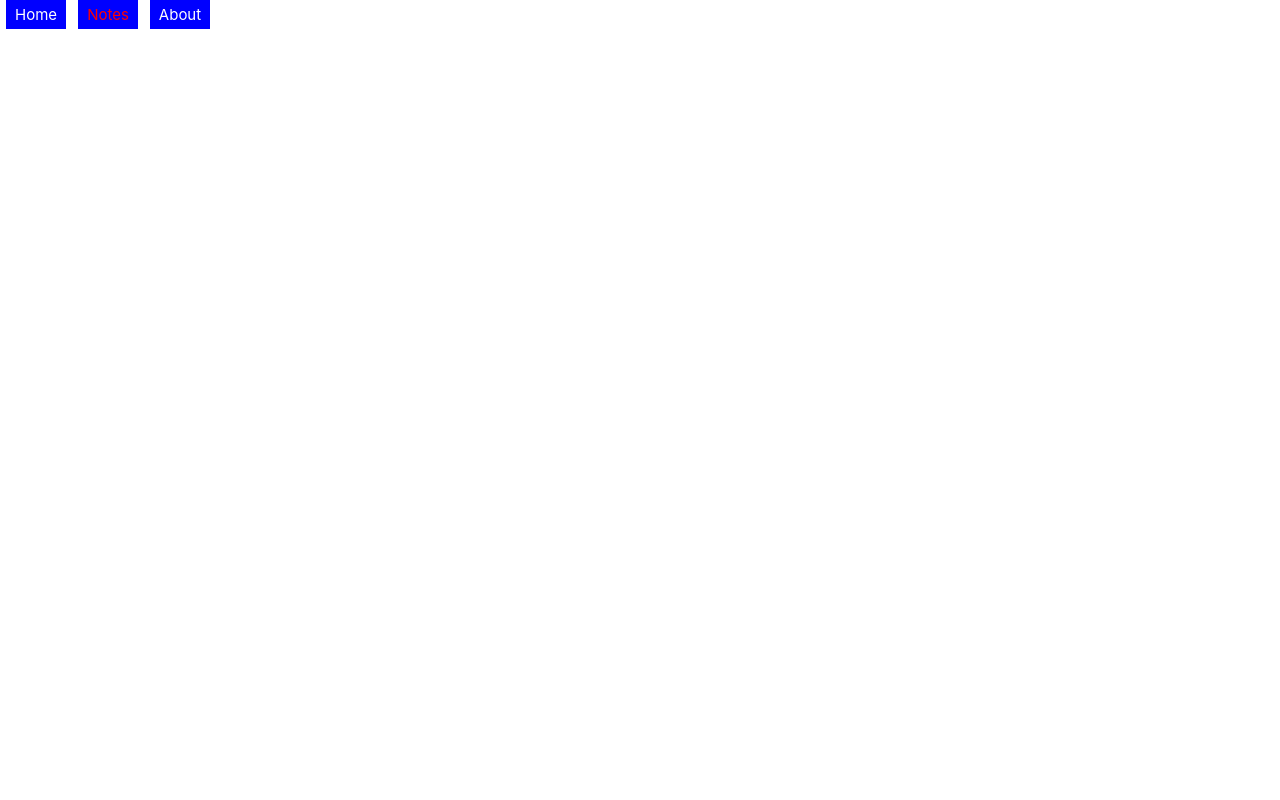
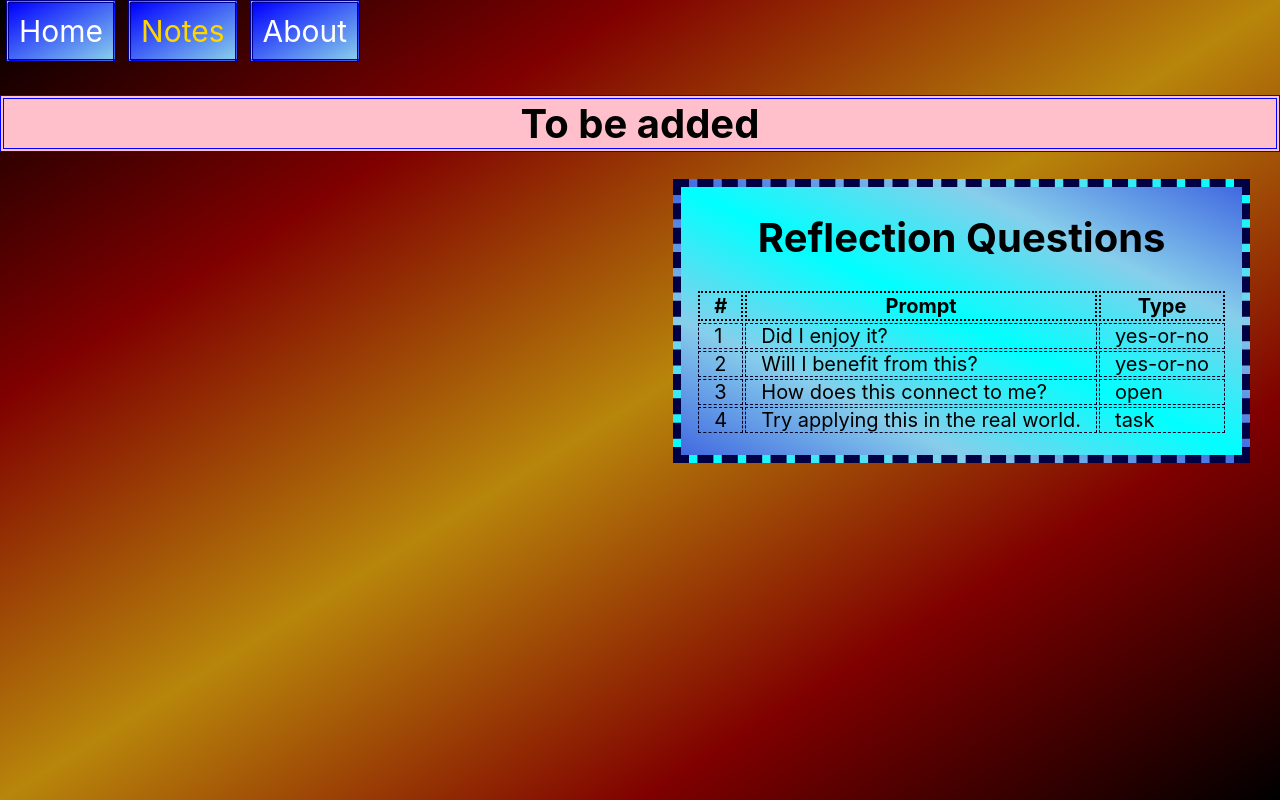
Before and after one commit to adnanian/learning-diary-lite, a React (Create React App) app: page /notes-view in a window 1280 px wide. Built offline with nearby package versions, Linux system fonts and the light colour scheme; data requests are answered from the project's data file.

Commit message:
Update styling

```diff
--- a/src/App.js
+++ b/src/App.js
@@ -1,12 +1,15 @@
+import { Outlet } from 'react-router-dom';
 import './App.css';
 import NavBar from './components/NavBar';
 
 function App() {
+
   return (
     <>
       <header>
         <NavBar />
       </header>
+      <Outlet />
     </>
   );
 }
--- a/src/components/NavBar.css
+++ b/src/components/NavBar.css
@@ -1,18 +1,26 @@
 /* UPDATE CSS FILE LATER */
+
 
 .nav-link{
     display: inline-block;
     box-sizing: border-box;
-    width: 60px;
-    padding: 5px;
+    width: max-content;
+    padding: 10px;
     margin: 0 6px 6px;
-    background: blue;
+    background: linear-gradient(
+        to bottom right,
+        blue,
+        skyblue
+    );
     text-decoration: none;
     text-align: center;
-    font-size: min(10vw, 15px) ;
+    font-size: min(10vw, 30px) ;
     color: white;
+    border-width: 3px;
+    border-color: darkblue;
+    border-style: double;
 }
 
 .active {
-    color: red;
+    color: gold;
 }
--- a/src/index.css
+++ b/src/index.css
@@ -5,6 +5,18 @@
     sans-serif;
   -webkit-font-smoothing: antialiased;
   -moz-osx-font-smoothing: grayscale;
+  background: linear-gradient(
+    to right bottom,
+    black,
+    maroon,
+    darkgoldenrod,
+    maroon,
+    black
+  );
+  background-repeat: no-repeat;
+  background-attachment: fixed;
+  font-size: 20px;
+  row-gap: 20px;
 }
 
 code {
--- a/src/pages/NotesView.js
+++ b/src/pages/NotesView.js
@@ -31,7 +31,7 @@
     return (
         <>
             <div>
-                <h1>To be added</h1>
+                <h1 className="to-be-added">To be added</h1>
             </div>
             <div id="reflection-tab">
                 <h1>Reflection Questions</h1>
```
Also changed, not shown: src/pages/Profile.js (deleted, +0 -17 lines).
